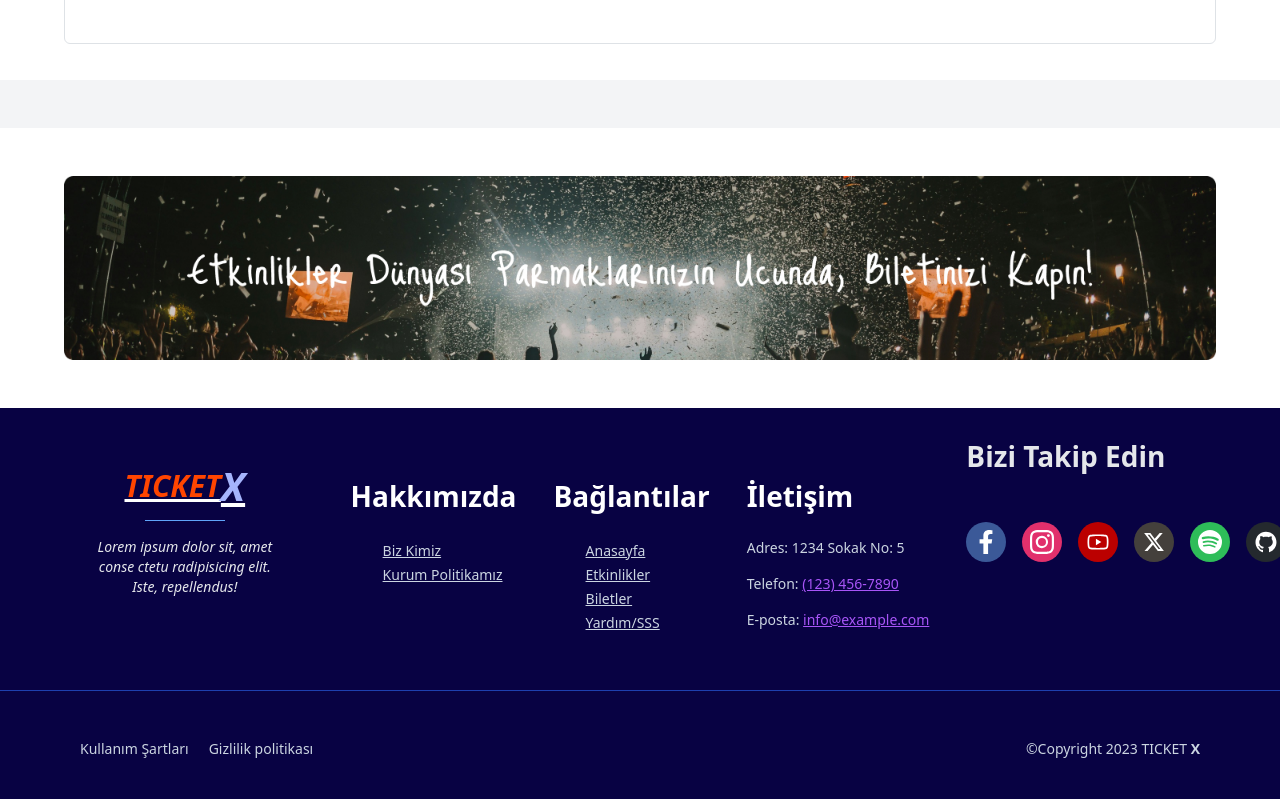
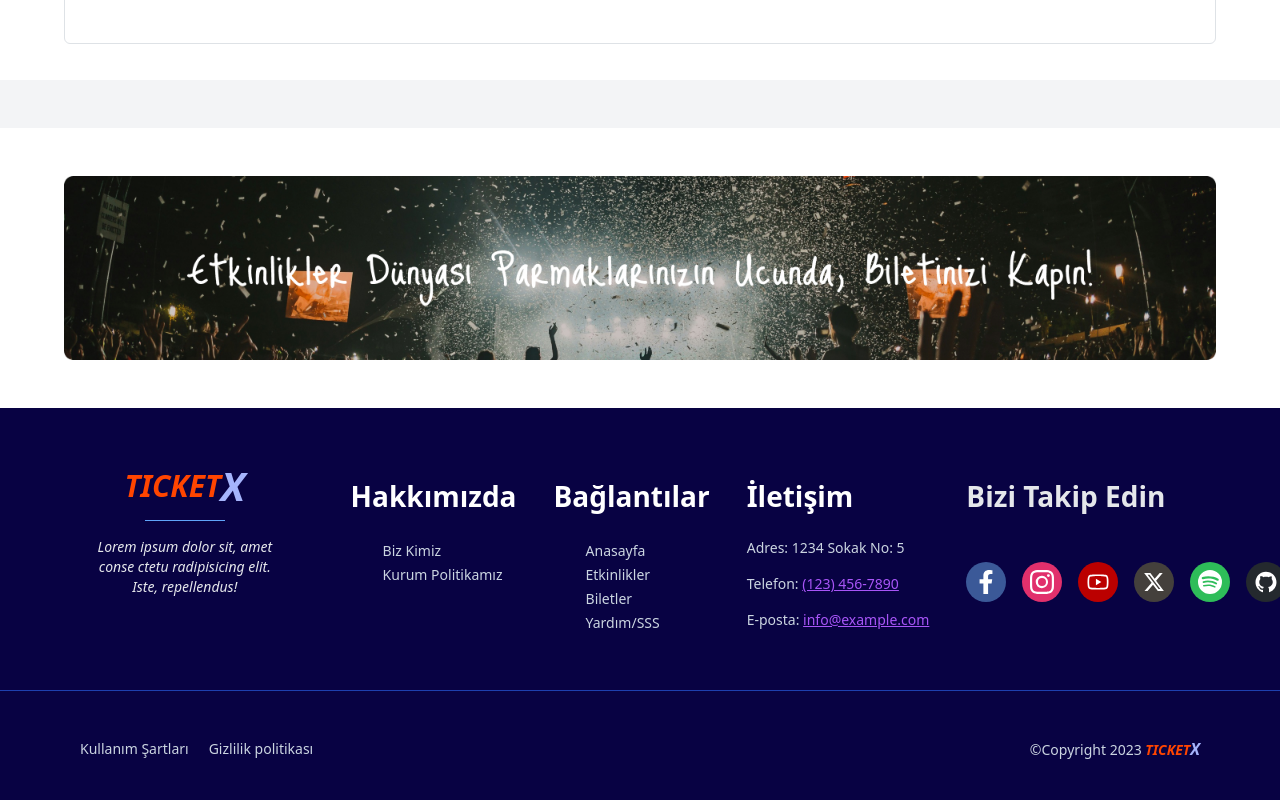
Before and after one commit to alibasdemir/react-django, a React (Create React App) app in the folder frontend/: page / in a window 1280 px wide. Shown: the part 1172-1972 px from the top of the page. Built offline with nearby package versions, Linux system fonts and the light colour scheme; no server answers.

Commit message:
edit page

```diff
--- a/frontend/src/components/Footer.jsx
+++ b/frontend/src/components/Footer.jsx
@@ -9,7 +9,7 @@ import { Link } from 'react-router-dom';
 function Footer() {
 
   const scrollToTop = () => {
-    window.scrollTo({top:0, behavior:"smooth"})
+    window.scrollTo({ top: 0, behavior: "smooth" })
   }
 
   return (
@@ -17,7 +17,7 @@ function Footer() {
       <div className="flex justify-between mb-10 mx-24">
         <div className="w-1/5 flex flex-col justify-center items-center pr-10">
 
-          <Link to="/" onClick={scrollToTop} className="text-3xl font-bold italic text-white mb-3 flex justify-center items-center">
+          <Link to="/" onClick={scrollToTop} className="text-3xl font-bold italic text-white mb-3 flex justify-center items-center no-underline">
             <span style={{ color: "#ff4500" }}>TICKET</span>
             <span style={{ color: "#a5b4fc", fontSize: "40px" }}>X</span>
           </Link>
@@ -29,18 +29,18 @@ function Footer() {
         <div className="w-1/7 pt-5">
           <h3 className="text-l font-bold mb-3 pb-2">Hakkımızda</h3>
           <ul>
-            <li><a href="#" className='text-slate-300 text-sm mb-1 hover:underline hover:text-purple-700'>Biz Kimiz</a></li>
-            <li><a href="#" className='text-slate-300 text-sm mb-1 hover:underline hover:text-purple-700'>Kurum Politikamız</a></li>
+            <li><a href="#" className='text-slate-300 text-sm mb-1 no-underline hover:underline hover:text-purple-700 '>Biz Kimiz</a></li>
+            <li><a href="#" className='text-slate-300 text-sm mb-1 no-underline hover:underline hover:text-purple-700'>Kurum Politikamız</a></li>
           </ul>
         </div>
 
         <div className="w-1/7 pt-5">
           <h3 className="text-l font-bold mb-3 pb-2">Bağlantılar</h3>
           <ul>
-            <li><a href="#" className='text-slate-300 text-sm mb-1 hover:underline hover:text-purple-700'>Anasayfa</a></li>
-            <li><a href="#" className='text-slate-300 text-sm mb-1 hover:underline hover:text-purple-700'>Etkinlikler</a></li>
-            <li><a href="#" className='text-slate-300 text-sm mb-1 hover:underline hover:text-purple-700'>Biletler</a></li>
-            <li><a href="#" className='text-slate-300 text-sm mb-1 hover:underline hover:text-purple-700'>Yardım/SSS</a></li>
+            <li><a href="#" className='text-slate-300 text-sm mb-1 no-underline hover:underline hover:text-purple-700'>Anasayfa</a></li>
+            <li><a href="#" className='text-slate-300 text-sm mb-1 no-underline hover:underline hover:text-purple-700'>Etkinlikler</a></li>
+            <li><a href="#" className='text-slate-300 text-sm mb-1 no-underline hover:underline hover:text-purple-700'>Biletler</a></li>
+            <li><a href="#" className='text-slate-300 text-sm mb-1 no-underline hover:underline hover:text-purple-700'>Yardım/SSS</a></li>
           </ul>
         </div>
 
@@ -53,8 +53,8 @@ function Footer() {
           </address>
         </div>
 
-        <div className="w-1/5">
-          <div className='flex flex-row'>
+        <div className="w-1/5 ">
+          <div className='flex flex-row mt-10'>
             <h3 className="text-gray-200 mt-2 font-bold text-l mb-5">Bizi Takip Edin</h3>
           </div>
           <div className="flex flex-row space-x-4">
@@ -103,7 +103,10 @@ function Footer() {
         <div className='ml-5'></div>
         <p className='hover:underline hover:text-purple-700' style={{ cursor: 'pointer' }}>Gizlilik politikası</p>
         <div className='ml-5'></div>
-        <p className=' ml-auto'>©Copyright 2023 TICKET <b>X</b></p>
+        <p className=' ml-auto'>©Copyright 2023 <Link to="/" onClick={scrollToTop} className="text-sm font-bold italic text-white mb-3 no-underline">
+          <span style={{ color: "#ff4500" }}>TICKET</span>
+          <span style={{ color: "#a5b4fc", fontSize: "16px" }}>X</span>
+        </Link></p>
       </div>
     </footer>
   );
```
